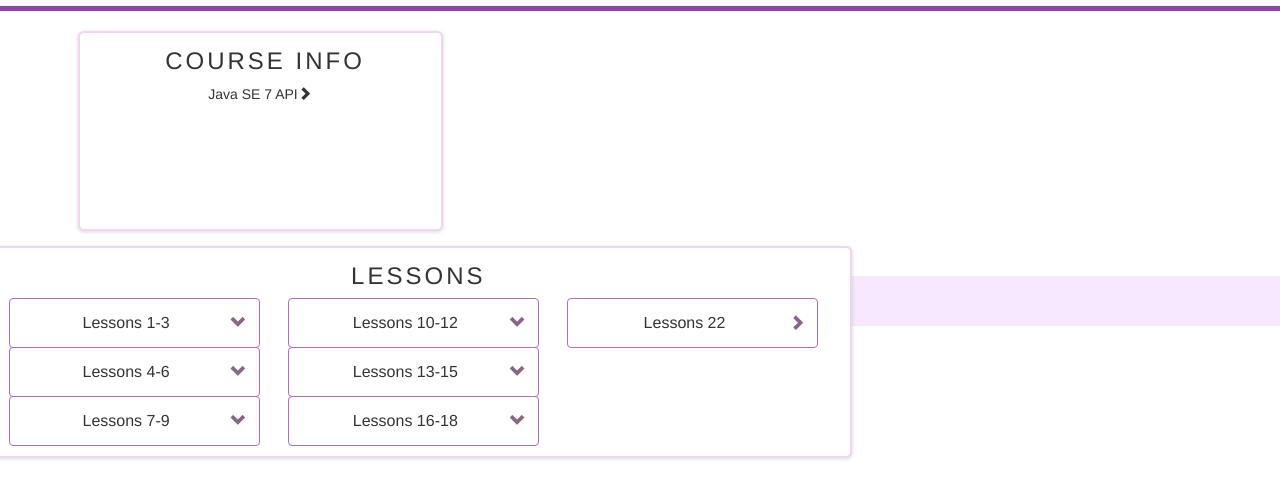
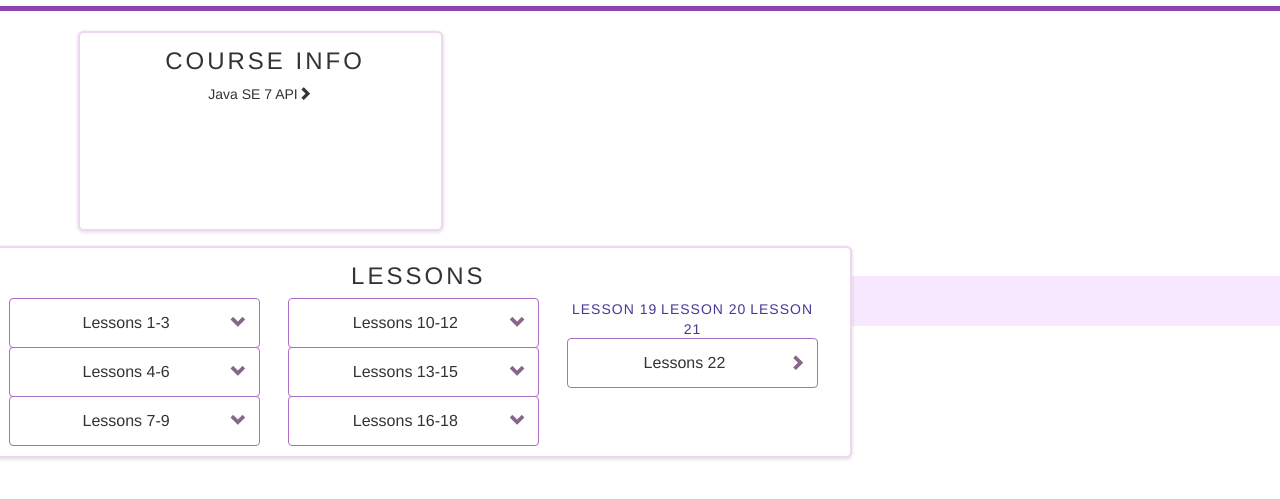
Before and after one commit to ilango123/mindfuljourneys.github.io, a plain HTML site: page index.html in a window 1280 px wide. Shown: the part 209-708 px from the top of the page. Drawn offline with nearby package versions, Linux system fonts and the light colour scheme.

Commit message:
trying to fix lessons 19-21

```diff
--- a/index.html
+++ b/index.html
@@ -178,11 +178,14 @@
                           <!-- <button type="button" class="btn btn-default dropdown-toggle" data-toggle="dropdown" aria-haspopup="true" aria-expanded="false">
                                 Lessons 19-21<span class="glyphicon glyphicon-chevron-down" aria-hidden="true"></span>
                           </button> -->
-                          <ul class="dropdown-menu">
+						  <a href="lessons/L19QuadSort.html">Lesson 19</a>
+						  <a href="lessons/L20OrderAlg.html">Lesson 20</a>
+						  <a href="lessons/L21MergeSort.html">Lesson 21</a>
+                         <!-- <ul class="dropdown-menu">
                             <li><a href="lessons/L19QuadSort.html">Lesson 19</a></li>
                             <li><a href="lessons/L20OrderAlg.html">Lesson 20</a></li>
                             <li><a href="lessons/L21MergeSort.html">Lesson 21</a></li>
-                          </ul>
+                          </ul> -->
                       </div>
 
                       <div class="btn-group-vertical" role="group" aria-label="...">
```
